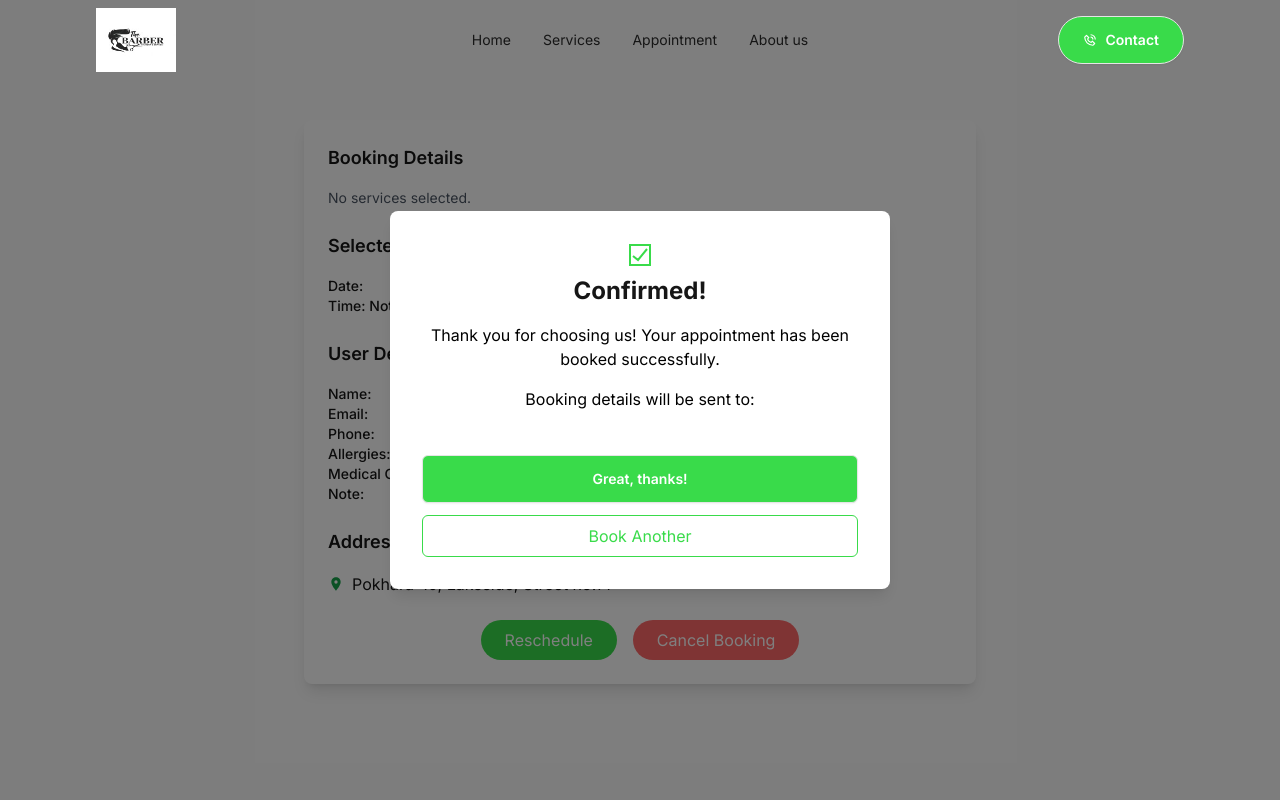
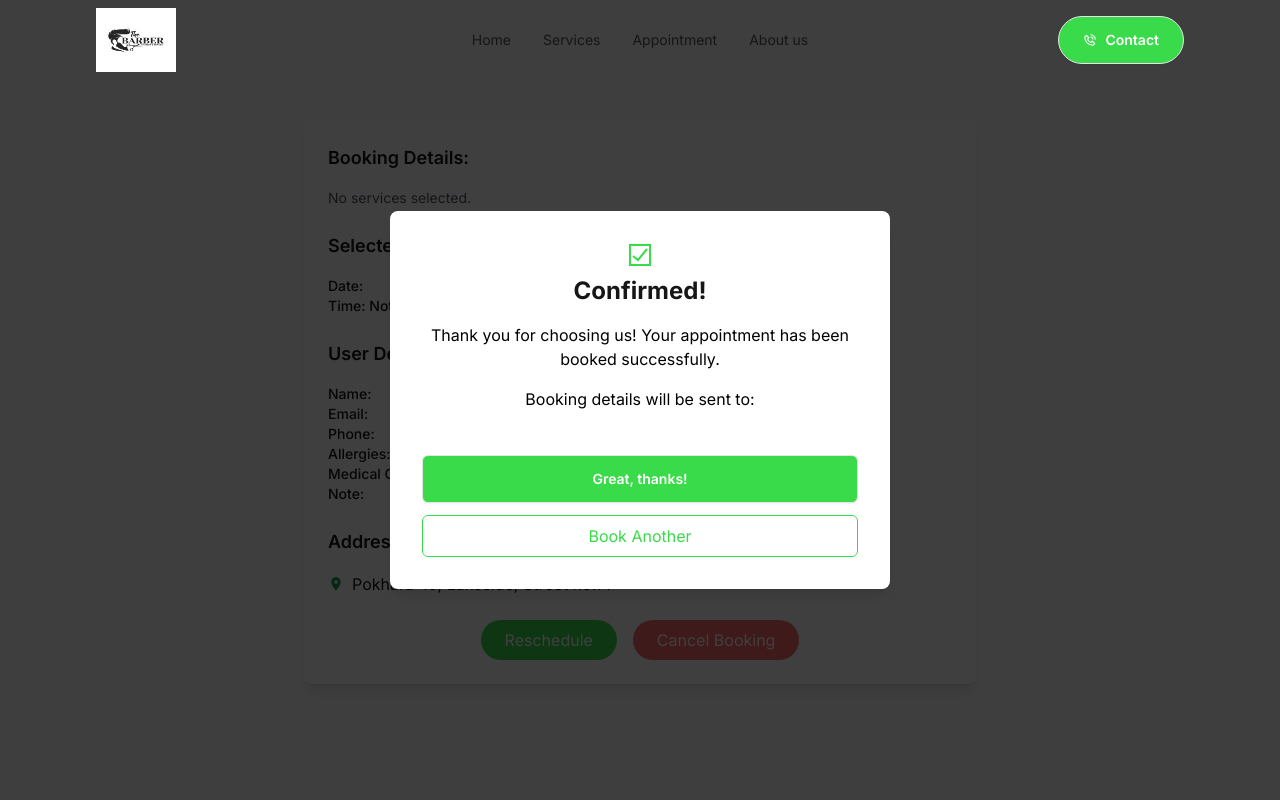
Before and after one commit to cdyniranjan7321/Complete_website-MERN-, a React (Vite) app: page /booking-history in a window 1280 px wide. Shown: the top 800 px of the page. Built offline with nearby package versions, Linux system fonts and the light colour scheme.

Commit message:
change on booking history

```diff
--- a/src/pages/appointment/BookingHistory.jsx
+++ b/src/pages/appointment/BookingHistory.jsx
@@ -84,7 +84,11 @@ const BookingHistory = () => {
 
 
   return (
-       <div className="flex flex-col lg:flex-row justify-center items-start min-h-screen p-10 gap-10 mt-20 mb-20">
+       <div className="flex flex-col lg:flex-row justify-center items-start min-h-screen p-10 gap-10 mt-20 mb-20 relative">
+        {/* Overlay to block clicks when popup is open */}
+      {showPopup && (
+        <div className="fixed inset-0 bg-black bg-opacity-50 z-40"></div>
+      )}
 
 {/* Popup Modal */}
       {showPopup && (
@@ -126,7 +130,7 @@ const BookingHistory = () => {
 
         {/* Booking Details */}
         <div className="mb-6">
-          <h3 className="text-lg font-semibold mb-4">Booking Details</h3>
+          <h3 className="text-lg font-semibold mb-4">Booking Details:</h3>
           {selectedServices?.length > 0 ? (
             <ul>
               {selectedServices.map((service, index) => (
```
